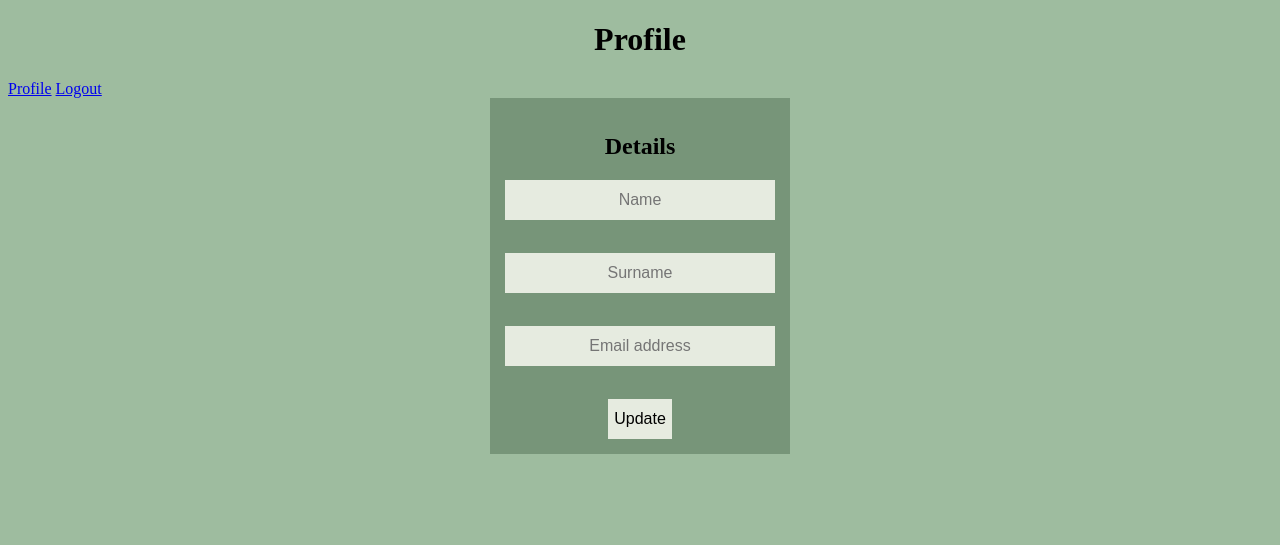
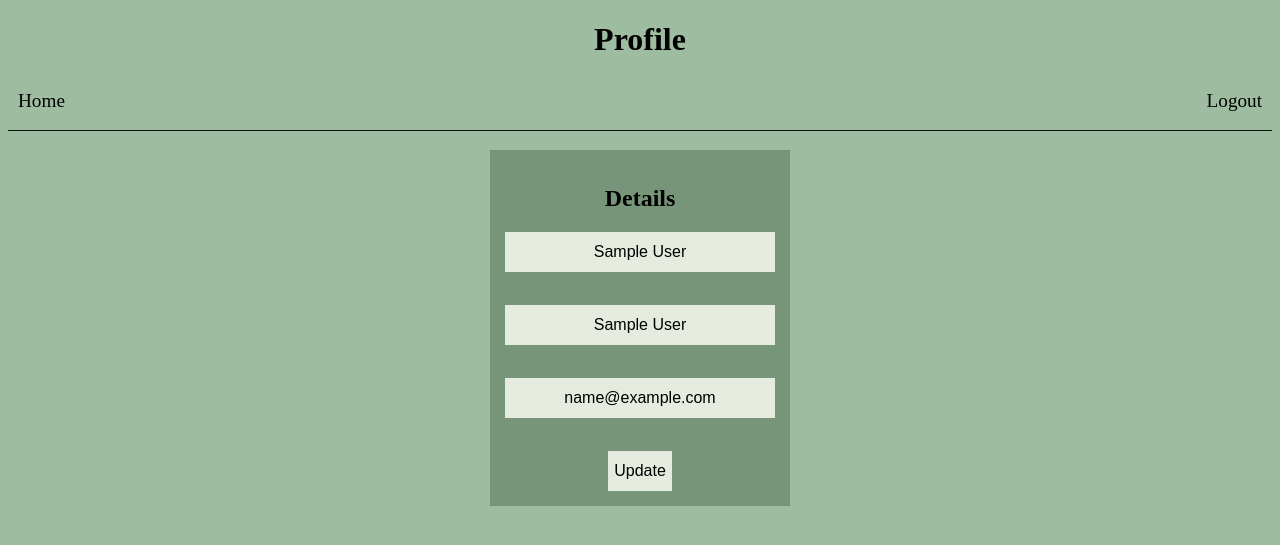
Before and after one commit to mamsieCodess/Login-System, a PHP site: page /views/profile.php in a window 1280 px wide. Shown: the top 545 px of the page. Run offline with PHP 8.4, Linux system fonts and the light colour scheme; the visitor is signed in with stand-in values (Sample User, id 1).

Commit message:
Update profile page
This is where I will be updating the user's details on the database and getting them to be displayed on the application.

```diff
--- a/views/profile.php
+++ b/views/profile.php
@@ -1,3 +1,7 @@
+<?php
+session_start();
+
+?>
 <!DOCTYPE html>
 <html lang="en">
 
@@ -7,68 +11,95 @@
     <meta name="viewport" content="width=device-width, initial-scale=1.0">
     <title>Profile</title>
     <style>
-        *{
+        * {
             box-sizing: border-box;
         }
-        body{
+
+        body {
 
             background-color: #9EBC9F;
         }
-        .form-wrapper{
-           margin-top:150px;
-           width:300px;
-           padding:5px;
-           margin: 0 auto;
-           background-color: rgb(83, 112, 85,0.5);
-           padding:15px;
+
+        header {
+
+            height: 50px;
+            margin-bottom: 20px;
+            display: flex;
+            justify-content: space-between;
+            box-shadow: rgba(0, 0, 0, 0.9) 0px 1px 0px;
         }
-        h1{
+
+        header a {
+            font-size: larger;
+            padding: 10px;
+            text-decoration: none;
+            color: black;
+
+        }
+
+        header a:hover {
+            background-color: rgb(83, 112, 85, 0.5);
+            color: white;
+        }
+
+        .form-wrapper {
+            margin-top: 150px;
+            width: 300px;
+            padding: 5px;
+            margin: 0 auto;
+            background-color: rgb(83, 112, 85, 0.5);
+            padding: 15px;
+        }
+
+        h1 {
             text-align: center;
         }
-        h2{
+
+        h2 {
             text-align: center;
         }
-        input{
-            margin-bottom:15px;
+
+        input {
+            margin-bottom: 15px;
             text-align: center;
-            font-size:medium;
+            font-size: medium;
             background-color: #E6EBE0;
-            height:40px;
-            width:100%;
+            height: 40px;
+            width: 100%;
             border: none;
         }
 
-        #update-button{
+        #update-button {
             margin: 0 auto;
             width: fit-content;
         }
-        #update-button:hover{
+
+        #update-button:hover {
             border-radius: 0;
-            background-color:#537055;
+            background-color: #537055;
         }
-        #update-button-container{
+
+        #update-button-container {
             width: 100%;
             display: flex;
         }
-
-
     </style>
 </head>
 
 <body>
-<h1>Profile</h1>
-<header>
-        <a href="profile.php" id="profile-button">Profile</a>
-        <a href="../views/login.php" id="logout-button">Logout</a>
+    <h1>Profile</h1>
+    <header>
+        <a href="../views/homepage.php" id="profile-button">Home</a>
+        <a href="../views/logout.php" id="logout-button">Logout</a>
     </header>
-<section class="form-wrapper">
+    <section class="form-wrapper">
         <h2>Details</h2>
         <div class="form-container">
-            <form action="index.php" method="POST">
-                <input type="text" name="firstname" placeholder="Name"><br><br>
-                <input type="text" name="lastname" placeholder="Surname"><br><br>
-                <input type="email" name="email" placeholder="Email address"><br><br>
-               <div id="update-button-container"><input type="submit" value="Update" id="update-button"></div>
+            <form action="profile.php" method="POST">
+                <input type="text" name="firstname" placeholder="Name" value="<?php echo $_SESSION['firstname']; ?>"><br><br>
+                <input type="text" name="lastname" placeholder="Surname" value="<?php echo $_SESSION['lastname']; ?>"><br><br>
+                <input type="email" name="email" placeholder="Email address" value="<?php echo $_SESSION['email']; ?>"><br><br>
+                <div id="update-button-container"><input type="submit" value="Update" id="update-button"></div>
             </form>
 
 
```
